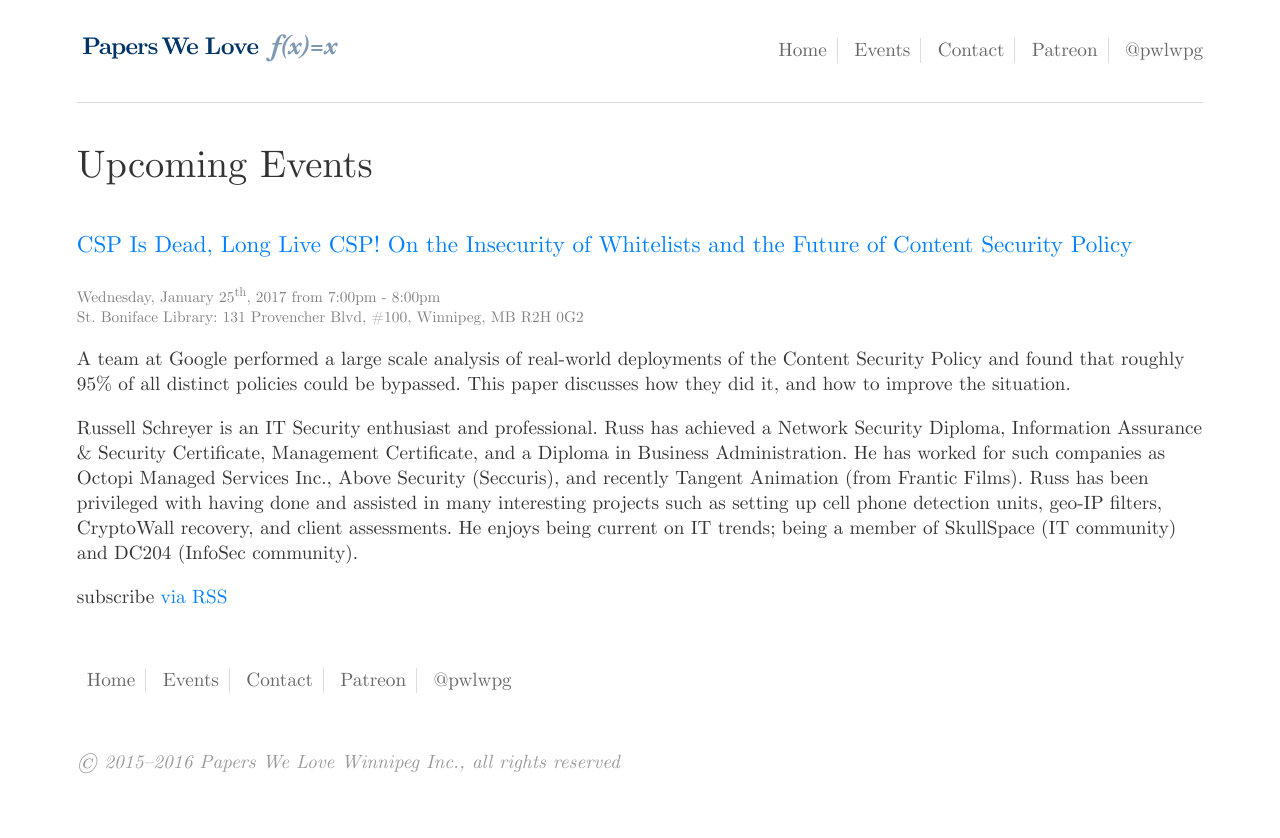
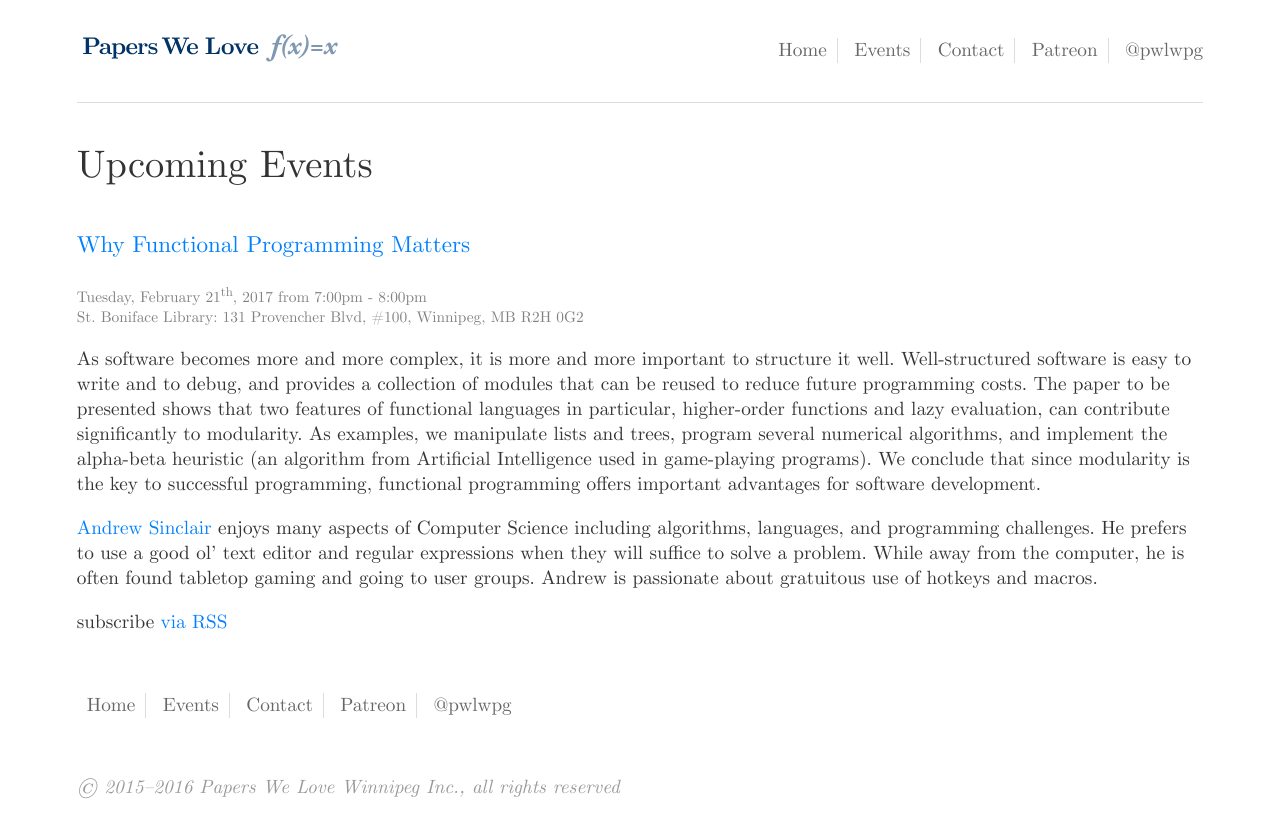
Before and after one commit to pwlwpg/pwlwpg.github.io, a Jekyll site: the page built from index.html, in a window 1280 px wide. Shown: the top 838 px of the page. Built offline with Jekyll 4.4.1, drawn with Linux system fonts in a browser that asks for light colours.

Commit message:
Update to add new meeting and expire the previous meeting.

```diff
--- /dev/null
+++ b/_events/2017-02-21-andrew-sinclair.md
@@ -0,0 +1,13 @@
+---
+layout:    presentation
+title:     "Why Functional Programming Matters"
+presenter: Andrew Sinclair
+date:      2017-02-21
+time:      7:00pm - 8:00pm
+location:  library-stb
+upcoming:  true
+---
+
+As software becomes more and more complex, it is more and more important to structure it well. Well-structured software is easy to write and to debug, and provides a collection of modules that can be reused to reduce future programming costs. The paper to be presented shows that two features of functional languages in particular, higher-order functions and lazy evaluation, can contribute significantly to modularity. As examples, we manipulate lists and trees, program several numerical algorithms, and implement the alpha-beta heuristic (an algorithm from Artificial Intelligence used in game-playing programs). We conclude that since modularity is the key to successful programming, functional programming offers important advantages for software development.
+
+[Andrew Sinclair](https://twitter.com/Andy_CDandy) enjoys many aspects of Computer Science including algorithms, languages, and programming challenges. He prefers to use a good ol' text editor and regular expressions when they will suffice to solve a problem. While away from the computer, he is often found tabletop gaming and going to user groups. Andrew is passionate about gratuitous use of hotkeys and macros.
```
Also changed, not shown: _events/2017-01-25-russ-schreyer.md (+1 -1 lines).
